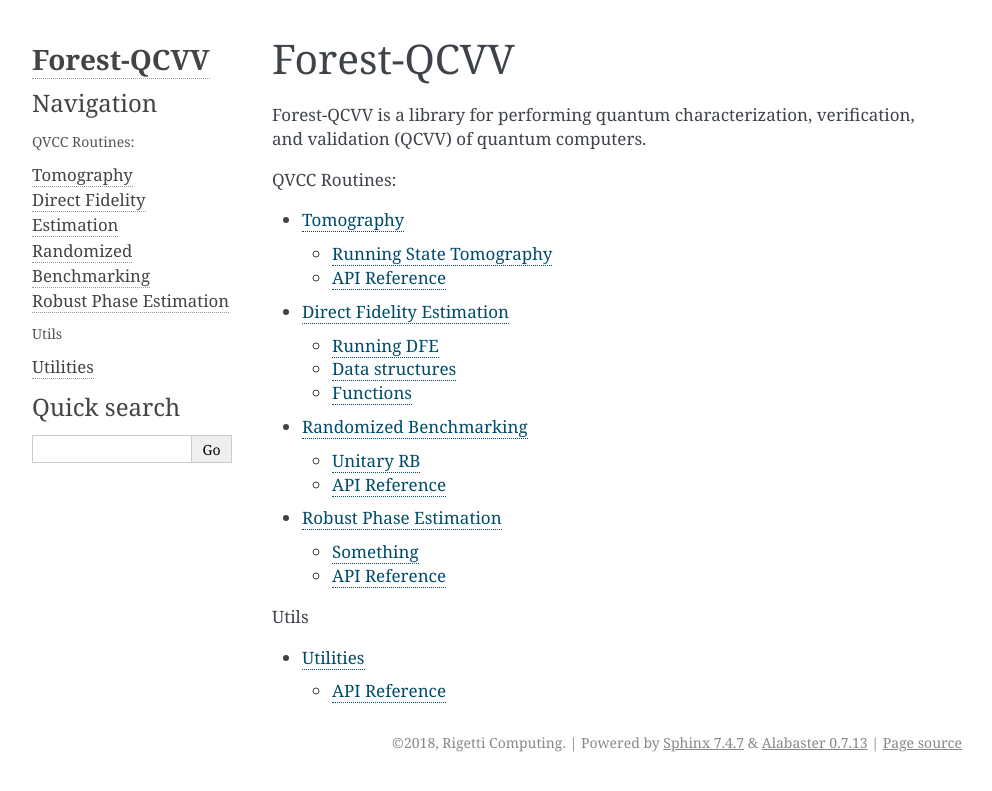
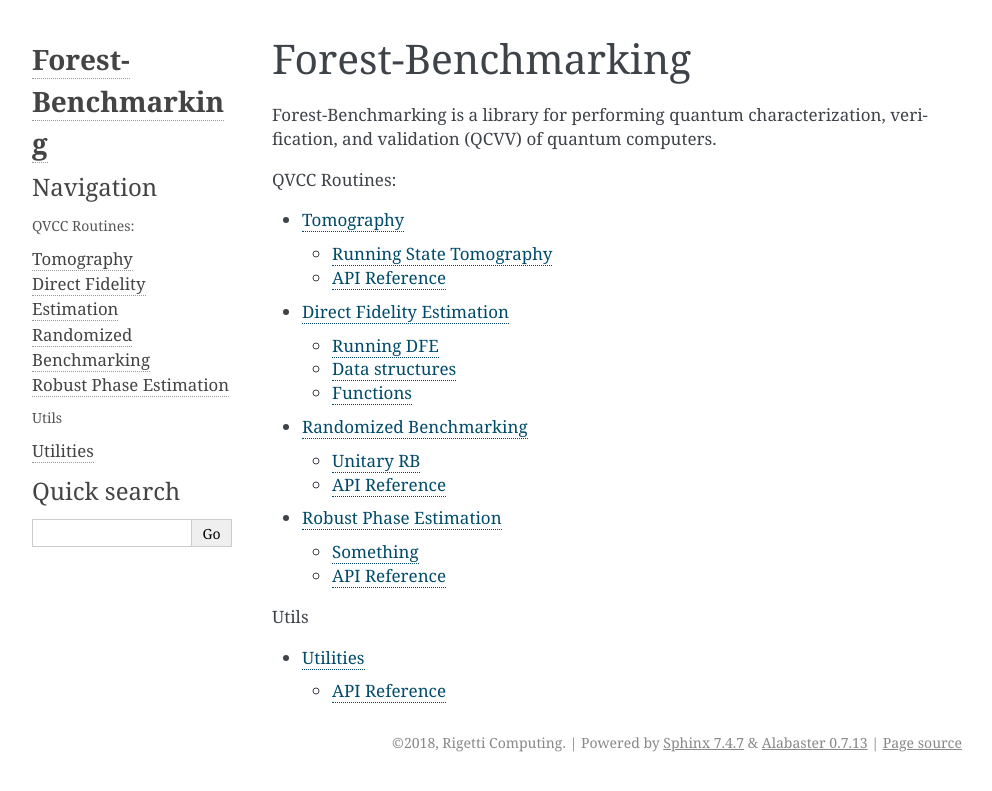
Before and after one commit to rigetti/forest-benchmarking, a Sphinx documentation site: the page built from docs/index.rst, in a window 1280 px wide. Shown: the top 791 px of the page, without its empty margins (148-1140 px from the left). Built offline with Sphinx 7.4.7, drawn with Linux system fonts in a browser that asks for light colours.

Commit message:
more renaming

```diff
--- a/docs/conf.py
+++ b/docs/conf.py
@@ -19,7 +19,7 @@
 
 # -- Project information -----------------------------------------------------
 
-project = 'Forest-QCVV'
+project = 'Forest-Benchmarking'
 copyright = '2018, Rigetti Computing'
 author = 'Rigetti Computing'
 
@@ -116,7 +116,7 @@
 # -- Options for HTMLHelp output ---------------------------------------------
 
 # Output file base name for HTML help builder.
-htmlhelp_basename = 'Forest-QCVVdoc'
+htmlhelp_basename = 'Forest-Benchmarkingdoc'
 
 
 # -- Options for LaTeX output ------------------------------------------------
@@ -143,7 +143,7 @@
 # (source start file, target name, title,
 #  author, documentclass [howto, manual, or own class]).
 latex_documents = [
-    (master_doc, 'forest-qcvv.tex', 'Forest-QCVV Documentation',
+    (master_doc, 'forest-benchmarking.tex', 'Forest-Benchmarking Documentation',
      'Rigetti Computing', 'manual'),
 ]
 
@@ -153,7 +153,7 @@
 # One entry per manual page. List of tuples
 # (source start file, name, description, authors, manual section).
 man_pages = [
-    (master_doc, 'forest-qcvv', 'Forest-QCVV Documentation',
+    (master_doc, 'forest-benchmarking', 'Forest-Benchmarking Documentation',
      [author], 1)
 ]
 
@@ -164,8 +164,8 @@
 # (source start file, target name, title, author,
 #  dir menu entry, description, category)
 texinfo_documents = [
-    (master_doc, 'Forest-QCVV', 'Forest-QCVV Documentation',
-     author, 'Forest-QCVV', 'One line description of project.',
+    (master_doc, 'Forest-Benchmarking', 'Forest-Benchmarking Documentation',
+     author, 'Forest-Benchmarking', 'One line description of project.',
      'Miscellaneous'),
 ]
 
--- a/docs/index.rst
+++ b/docs/index.rst
@@ -1,7 +1,7 @@
-Forest-QCVV
+Forest-Benchmarking
 ===========
 
-Forest-QCVV is a library for performing quantum characterization, verification, and validation
+Forest-Benchmarking is a library for performing quantum characterization, verification, and validation
 (QCVV) of quantum computers.
 
 
```
Also changed, not shown: ACKNOWLEDGEMENTS.md (+1 -1 lines), README.md (+7 -6 lines), 1 other file.
